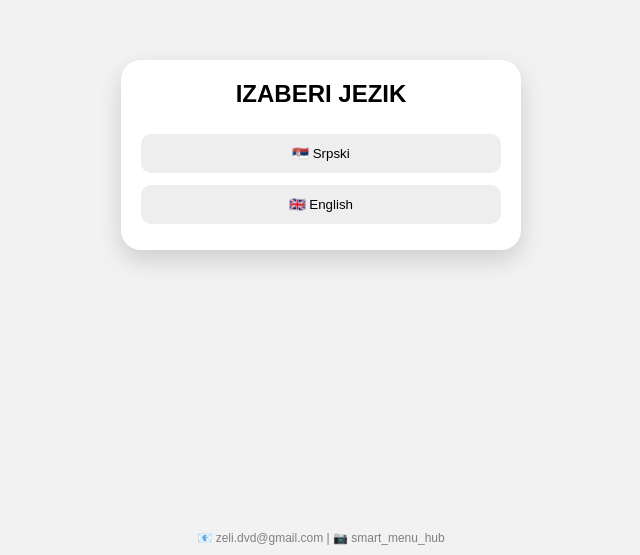
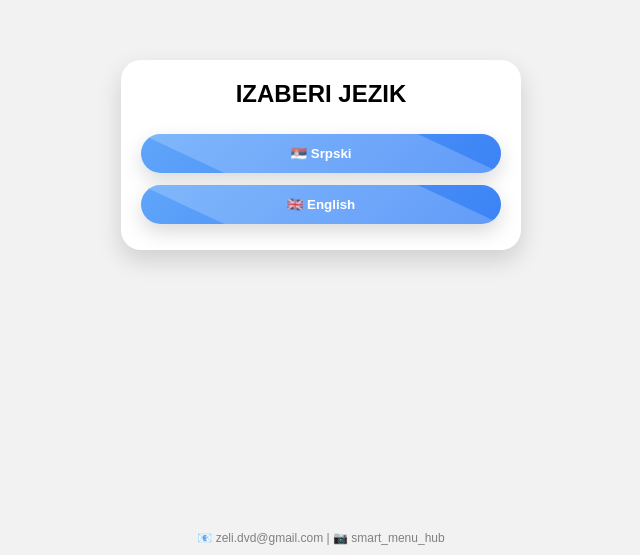
Before and after one commit to DavidZeli/Tramonto, a plain HTML site: page index.html in a window 1280 px wide. Shown: the part 245-800 px from the top of the page, without its empty margins (319-959 px from the left). Drawn offline with Linux system fonts and the light colour scheme.

Commit message:
Update index.html

```diff
--- a/index.html
+++ b/index.html
@@ -2,6 +2,10 @@
 <html lang="sr">
 <head>
 <meta charset="UTF-8">
+
+<!-- ✅ FIX ZA TELEFON (QR ZOOM) -->
+<meta name="viewport" content="width=device-width, initial-scale=1.0">
+
 <title>QR Meni</title>
 
 <style>
@@ -24,17 +28,54 @@ body{
     box-shadow:0 10px 25px rgba(0,0,0,0.15);
 }
 
+/* 🔥 BUTTON - JELLY + LIQUID */
 button{
+    position: relative;
     width:100%;
     padding:12px;
     margin:6px 0;
     border:none;
-    border-radius:10px;
-    background:#eee;
+    border-radius:20px;
+    background:linear-gradient(135deg,#60a5fa,#3b82f6);
+    color:white;
+    font-weight:bold;
     cursor:pointer;
+    overflow:hidden;
+    transition:transform 0.2s;
+    box-shadow:0 8px 20px rgba(0,0,0,0.15);
 }
 
-button:hover{ background:#ddd; }
+button:hover{
+    animation:jelly 0.6s ease;
+}
+
+button:active{
+    transform:scale(0.9);
+}
+
+button::before{
+    content:"";
+    position:absolute;
+    top:-100%;
+    left:-50%;
+    width:200%;
+    height:300%;
+    background:rgba(255,255,255,0.2);
+    transform:rotate(25deg);
+    transition:0.5s;
+}
+
+button:hover::before{
+    top:100%;
+}
+
+@keyframes jelly{
+    0%{transform:scale(1,1);}
+    25%{transform:scale(1.2,0.8);}
+    50%{transform:scale(0.9,1.1);}
+    75%{transform:scale(1.05,0.95);}
+    100%{transform:scale(1,1);}
+}
 
 h2{
     margin-top:0;
@@ -164,12 +205,11 @@ function resetAll(){
     document.getElementById("cat").style.display="none";
 }
 
-/* SLIKA (placeholder) */
+/* SLIKA */
 const img = "https://upload.wikimedia.org/wikipedia/commons/1/1b/Coca-Cola_logo.svg";
 
-/* MENI */
+/* MENI (OSTAJE IDENTIČAN) */
 const data = {
-
 "doručak":[
 ["Srpski doručak","2 jaja, pečenica, kajmak","580"],
 ["Omlet natur","3 jaja, sir","330"],
@@ -179,48 +219,39 @@ const data = {
 ["Bekendeks","slanina, jaja","400"],
 ["Mazalice","slanina, jaja","490"]
 ],
-
 "obrok salate":[
 ["Ćuretina u salati","ćuretina","1150"],
 ["Rukola salata","rukola","700"],
 ["Bella donna","mix","940"]
 ],
-
 "glavna jela":[
 ["Pljeskavica","junetina","1120"],
 ["Pileći file 4 sira","piletina","1170"],
 ["Meksička piletina","piletina","1130"]
 ],
-
 "paste":[
 ["Carbonara","pasta","950"],
 ["Lazanja","ragu","1050"]
 ],
-
 "variva":[
 ["Pirinač","220"],
 ["Pomfrit","350"]
 ],
-
 "dodaci":[
 ["Fokačo","220"],
 ["Lepinja","80"]
 ],
-
 "salate":[
 ["Grčka","450"],
 ["Šopska","350"]
 ],
-
 "pića":[
 ["Pepsi","220"],
 ["Voda","150"],
 ["Rakija","200"]
 ]
-
 };
 
-/* KATEGORIJE */
 function openCat(cat){
     resetAll();
     document.getElementById("cat").style.display="block";
```
